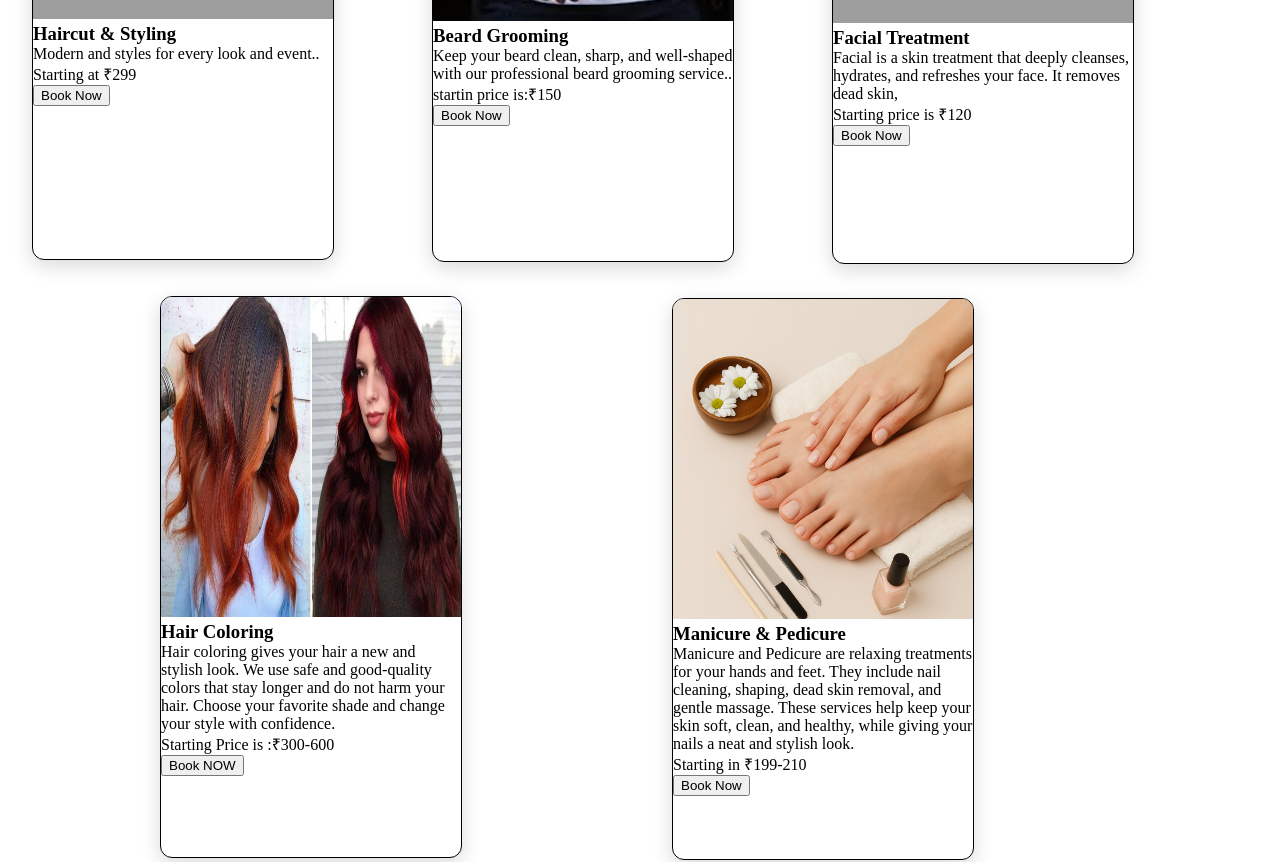
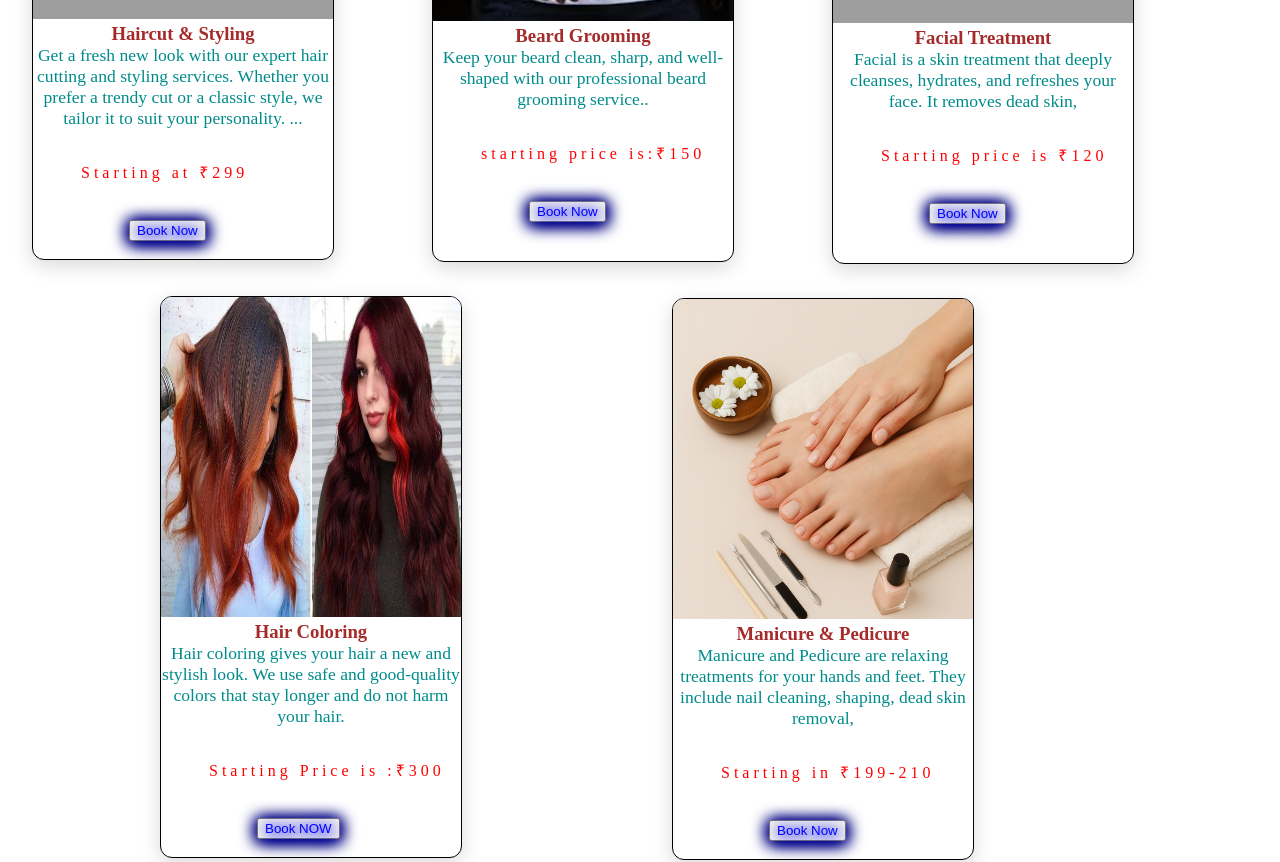
Before and after one commit to Afrozalam123/project-salon, a React (Create React App) app: page /service in a window 1280 px wide. Shown: the part 1380-2242 px from the top of the page. Built offline with nearby package versions, Linux system fonts and the light colour scheme; grey boxes are pictures that could not be loaded.

Commit message:
Updated new file and folder and add with new code and old code exist

```diff
--- a/src/Global.css/Service.css
+++ b/src/Global.css/Service.css
@@ -482,3 +482,46 @@ input[type='text4']:focus{
   font-size: 1.1rem;
 
 }
+
+/* Style for all 5 card heading */
+.card-heading{
+  position: relative;
+  text-align: center;
+  color: brown;
+  font-family: cursive;
+  font-weight: bolder;
+}
+/* style for all card pra */
+.card-pra{
+  position: relative;
+  display: flex;
+  text-align: center;
+  color: darkcyan;
+  font-size: 1.1rem;
+}
+/* style for all card 5 price */
+.price1{
+  position: relative;
+  display: flex;
+  color:red;
+  letter-spacing:4px;
+top: 2rem;
+  text-align: center;
+  left: 3rem;
+}
+
+/* Style for btn */
+.book-btn{
+  position: relative;
+  display: flex;
+  color: blue;
+  text-shadow: 0px 0px 12px blue,
+                3px 3px 13px blue;
+  box-shadow: 0px 0px 15px navy,
+              0px 2px 16px navy,
+              0px 3px 18px navy;
+  cursor: pointer;
+  align-items: center;
+  left: 6rem;
+  top: 4.3rem;
+}
--- a/src/pages/Customer.js
+++ b/src/pages/Customer.js
@@ -59,6 +59,7 @@ function Customer() {
         <div>
           <h3>5+ Years</h3>
       <p>Trusted Service</p>
+
         </div>
       </div>
 
--- a/src/pages/Service.js
+++ b/src/pages/Service.js
@@ -10,13 +10,16 @@ import "../Global.css/Service.css"
 function Service() {
   const[clicked, setClicked]=useState(false)
 
-  function handlerclick() {
-    alert("You will book now");
+  function handlerclick(serviceName,serviceprice1) {
+    alert(`You will book now ${serviceName} for ${serviceprice1}`);
     setClicked(true);
 
     if(clicked){
-      console.log("you will book now")
+      console.log(`you will book now ${serviceName} for ${serviceprice1}`)
+
     }
+
+
   };
 
   return (
@@ -26,16 +29,21 @@ function Service() {
     </div>
     <h2 className='service-head'>Welcome<br/> Our Services</h2>
     <p className='paragraph-servic'>Choose from a variety of <br/> premium salon experiences.</p>
-    <button onClick={handlerclick} id='service-btns'>Explore More</button>
+    <button
+    id='service-btns'>Explore More</button>
     <br/>
 
     <div className='service-card-container'/>
     <section className='service-card1'>
       <img src={Stylish} alt="Stylish-image"  className='stylish-image1'/>
-      <h3>Haircut & Styling</h3>
-      <p>Modern and styles for every look and event..</p>
+      <h3 className='card-heading'>Haircut & Styling</h3>
+      <p className='card-pra'>Get a fresh new look with our expert hair cutting and styling services.
+Whether you prefer a trendy cut or a classic style, we tailor it to suit your personality.
+...</p>
       <p className='price1'>Starting at ₹299</p>
-      <button onClick={handlerclick} className='book-btn'>Book Now</button>
+      <button onClick={()=>handlerclick('Haircut & Styling', '₹299')}
+
+      className='book-btn'>Book Now</button>
      </section>
 
 
@@ -43,38 +51,40 @@ function Service() {
      <section>
        <div className='service-card2'>
       <img src={Berd} alt='Beard' className='stylish-image1'/>
-      <h3>Beard Grooming</h3>
-      <p>Keep your beard clean, sharp, and well-shaped with our professional beard grooming service..</p>
-      <p className='price1'> startin price is:₹150</p>
-      <button className='book-btn'>Book Now</button>
+      <h3 className='card-heading'>Beard Grooming</h3>
+      <p className='card-pra'>Keep your beard clean, sharp, and well-shaped with our professional beard grooming service..</p>
+      <p className='price1'> starting price is:₹150</p>
+      <button onClick={()=>handlerclick("Beard Grooming",'₹150')}
+
+      className='book-btn'>Book Now</button>
      </div>
      </section>
 
      <section className='service-card3'>
       <img src={Facial} alt='Facial Image' className='stylish-image1'/>
-      <h3>Facial Treatment</h3>
-      <p>Facial is a skin treatment that deeply cleanses, hydrates, and refreshes your face. It removes dead skin,</p>
+      <h3 className='card-heading'>Facial Treatment</h3>
+      <p className='card-pra'>Facial is a skin treatment that deeply cleanses, hydrates, and refreshes your face. It removes dead skin,</p>
         <p className='price1'>Starting price is ₹120</p>
-        <button onClick={handlerclick} className='book-btn'>Book Now</button>
+        <button onClick={()=>handlerclick("Facial Treatment","₹120")} className='book-btn'>Book Now</button>
      </section>
 
 
      <section className='service-card4'>
       <img src={Coloring} alt='Hair-color' className='stylish-image1'/>
-      <h3>Hair Coloring</h3>
-      <p>Hair coloring gives your hair a new and stylish look. We use safe and good-quality colors that stay longer and do not harm your hair. Choose your favorite shade and change your style with confidence.</p>
-      <p className='price1'>Starting Price is :₹300-600</p>
-      <button onClick={handlerclick} className='book-btn'>Book NOW</button>
+      <h3 className='card-heading'>Hair Coloring</h3>
+      <p className='card-pra'>Hair coloring gives your hair a new and stylish look. We use safe and good-quality colors that stay longer and do not harm your hair. </p>
+      <p className='price1'>Starting Price is :₹300</p>
+      <button onClick={()=>handlerclick("Hair Coloring","₹300")} className='book-btn'>Book NOW</button>
      </section>
 
 
 
       <section className='service-card5'>
       <img src={Treatment} alt='treatnment-img' className='stylish-image1'/>
-      <h3>Manicure & Pedicure</h3>
-      <p>Manicure and Pedicure are relaxing treatments for your hands and feet. They include nail cleaning, shaping, dead skin removal, and gentle massage. These services help keep your skin soft, clean, and healthy, while giving your nails a neat and stylish look. </p>
+      <h3 className='card-heading'>Manicure & Pedicure</h3>
+      <p className='card-pra'>Manicure and Pedicure are relaxing treatments for your hands and feet. They include nail cleaning, shaping, dead skin removal,</p>
       <p className='price1'>Starting in ₹199-210</p>
-      <button onClick={handlerclick} className='book-btn'>Book Now</button>
+      <button onClick={()=>handlerclick("Manicure & pedicure","₹199-210")} className='book-btn'>Book Now</button>
       </section>
 
 
```
